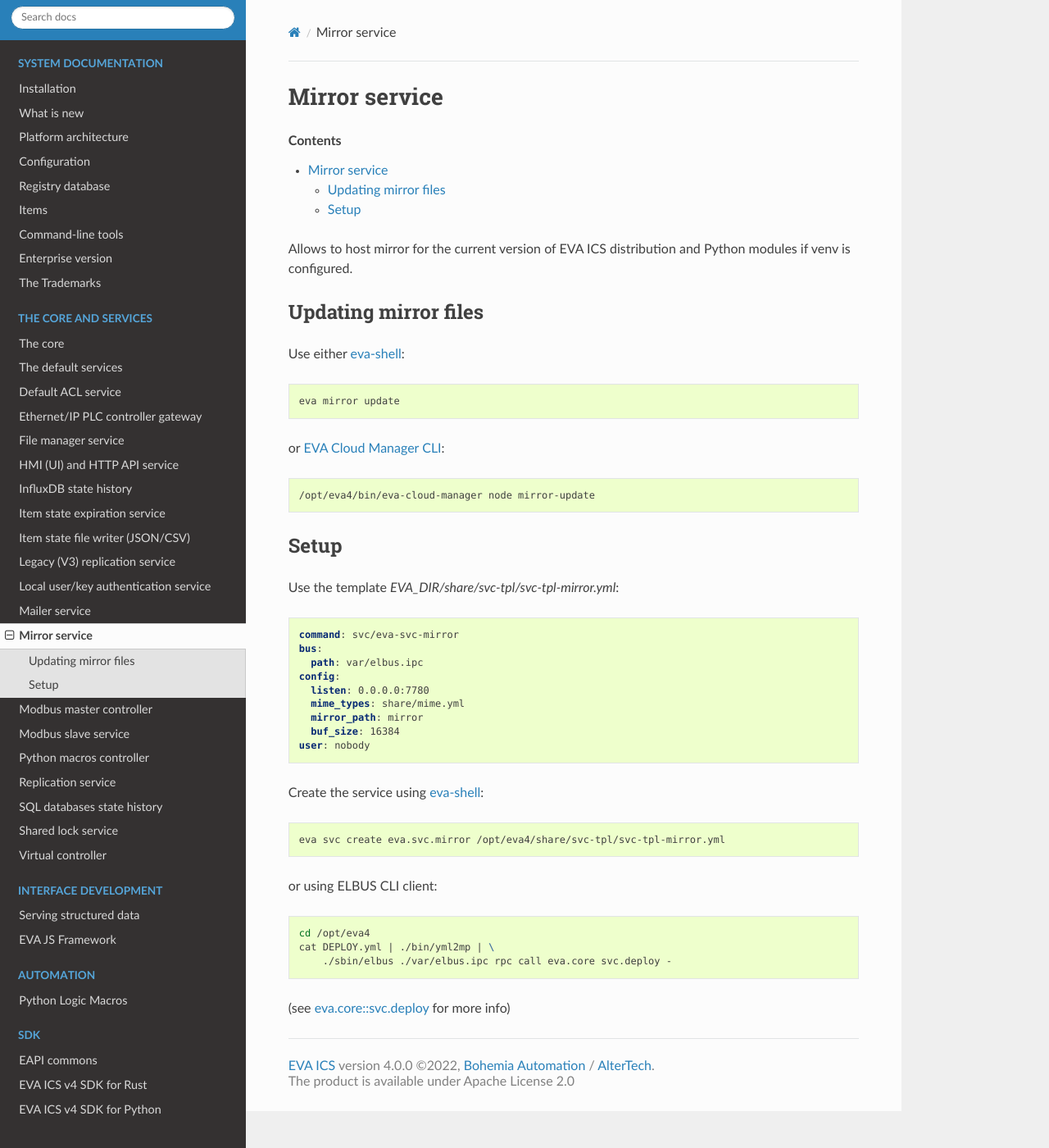
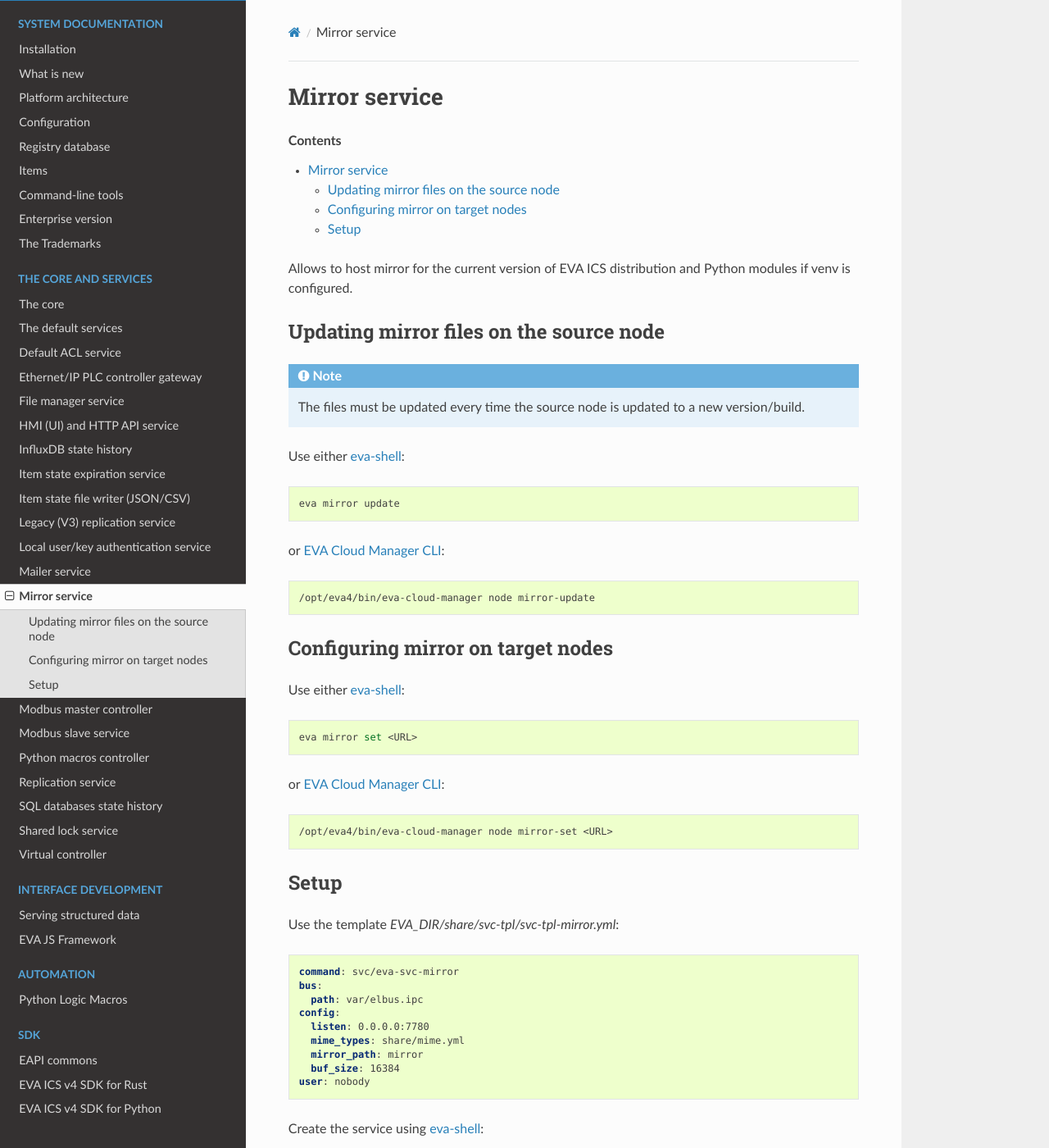
Before and after one commit to alttch/eva-doc, a Sphinx documentation site: the page built from doc/svc/eva-svc-mirror.rst, in a window 1280 px wide and 1400 px high. Shown: the whole window at 82% size. Built offline with Sphinx 7.4.7 and the Read the Docs theme 2.0.0, drawn with Linux system fonts in a browser that asks for light colours; pages that are not in the unit, such as notebooks, are missing from menus.

Commit message:
mirror docs

```diff
--- a/doc/svc/eva-svc-mirror.rst
+++ b/doc/svc/eva-svc-mirror.rst
@@ -6,8 +6,13 @@
 Allows to host mirror for the current version of EVA ICS distribution and
 Python modules if venv is configured.
 
-Updating mirror files
-=====================
+Updating mirror files on the source node
+========================================
+
+.. note::
+
+    The files must be updated every time the source node is updated to a
+    new version/build.
 
 Use either :ref:`eva-shell`:
 
@@ -20,6 +25,21 @@
 .. code:: shell
 
   /opt/eva4/bin/eva-cloud-manager node mirror-update
+
+Configuring mirror on target nodes
+==================================
+
+Use either :ref:`eva-shell`:
+
+.. code:: shell
+
+  eva mirror set <URL>
+
+or :ref:`eva-cloud-manager-cli`:
+
+.. code:: shell
+
+  /opt/eva4/bin/eva-cloud-manager node mirror-set <URL>
 
 
 Setup
```
Also changed, not shown: doc/default_svcs.yml (+22 -2 lines).
